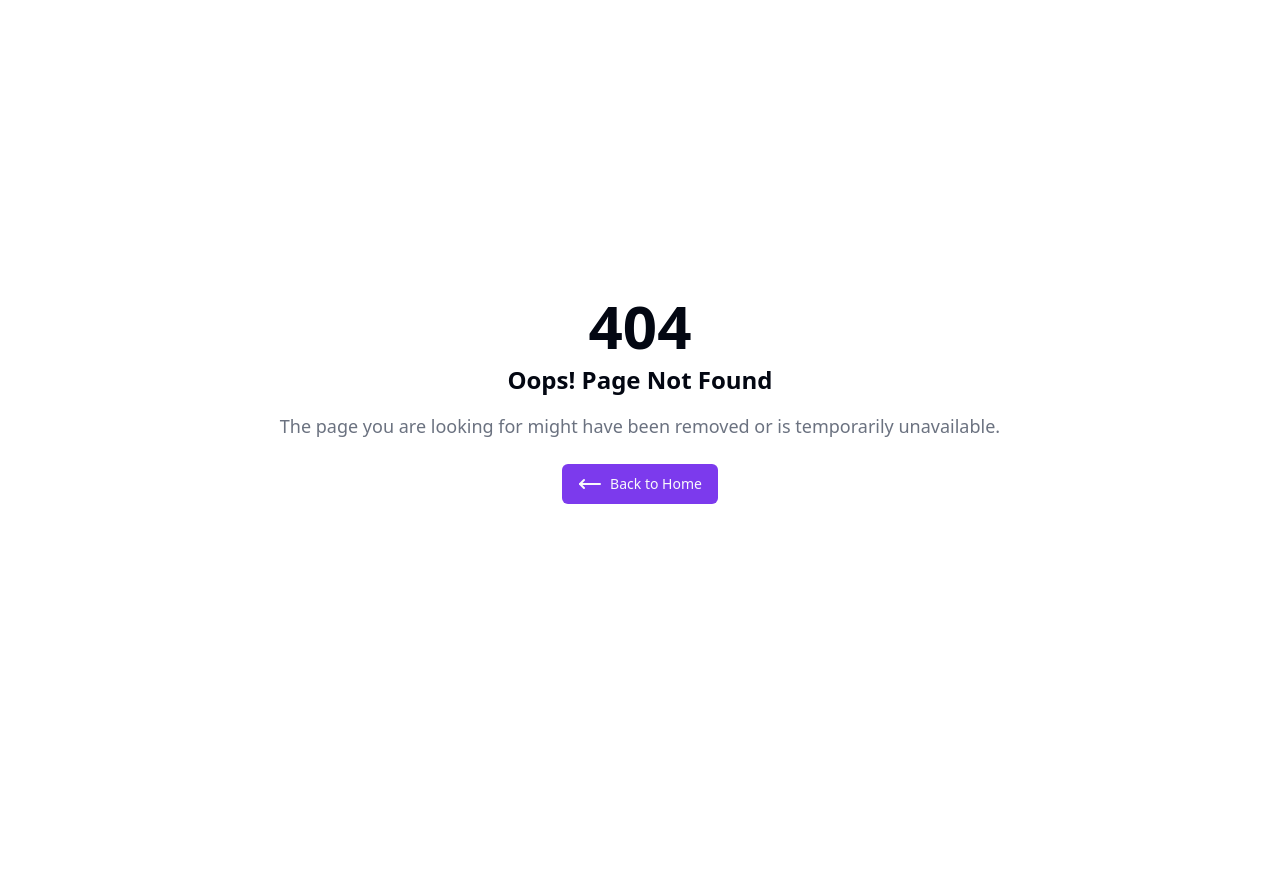
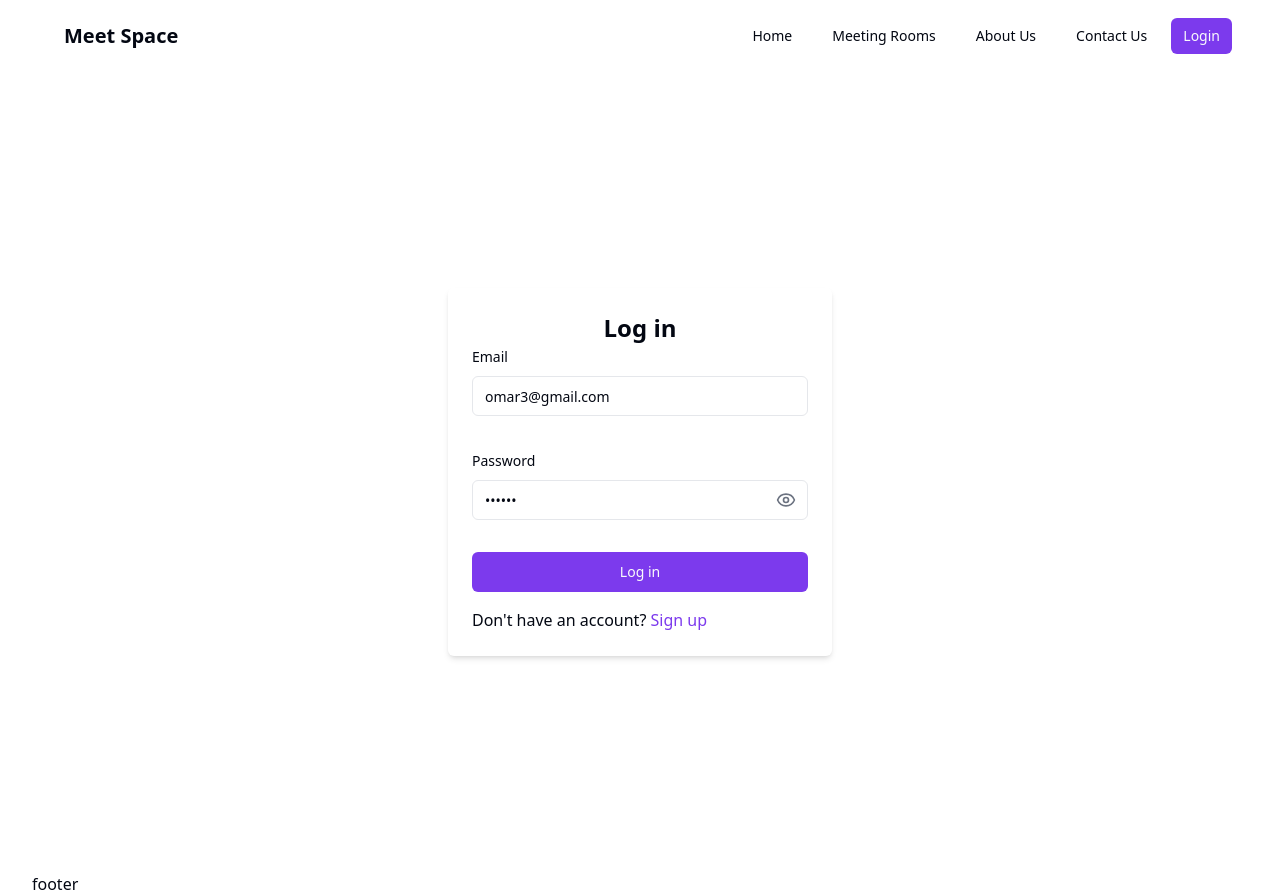
Before and after one commit to omarfaruktaj/meet-space, a React (Vite) app: page /login in a window 1280 px wide. Before the commit this address had no page. Before the commit the page ends 800 px from the top, so only its background shows below. Built offline with nearby package versions, Linux system fonts and the light colour scheme.

Commit message:
feat(auth): add login functionality
- Implemented user login form
- Added validation and error handling
- Connected login form to backend API

```diff
--- /dev/null
+++ b/src/features/user/components/login-form.tsx
@@ -0,0 +1,110 @@
+import { zodResolver } from "@hookform/resolvers/zod";
+import { useForm } from "react-hook-form";
+import { loginFormSchema, TLoginFormSchema } from "../validation-schema";
+import { Button } from "@/components/ui/button";
+import {
+  Form,
+  FormControl,
+  FormField,
+  FormItem,
+  FormLabel,
+  FormMessage,
+} from "@/components/ui/form";
+import { Input } from "@/components/ui/input";
+import { useLoginMutation } from "../userApi";
+import { toast } from "sonner";
+import { Response } from "@/types";
+import { User } from "../types";
+import { useNavigate } from "react-router-dom";
+import { useState } from "react";
+import { Eye, EyeOff } from "lucide-react";
+import { useAppDispatch } from "@/redux/hooks";
+import { setToken } from "../userSlice";
+
+export default function LoginForm() {
+  const [showPassword, setShowPassword] = useState(false);
+  const [login, { isLoading }] = useLoginMutation();
+  const navigate = useNavigate();
+
+  const dispatch = useAppDispatch();
+
+  const form = useForm<TLoginFormSchema>({
+    resolver: zodResolver(loginFormSchema),
+    defaultValues: {
+      email: "omar3@gmail.com",
+      password: "123456",
+    },
+  });
+
+  async function onSubmit(values: TLoginFormSchema) {
+    try {
+      const res = (await login(values)) as Response<User>;
+      if (res.error) {
+        toast.error(
+          res.error.data.message || "Login failed. Please try again."
+        );
+      } else {
+        toast.success("You’ve successfully log in.");
+        dispatch(setToken(res.data?.token as string));
+        navigate("/");
+      }
+    } catch (error) {
+      toast.error("An unknown error occurred.");
+      console.error("Login failed:", error);
+    }
+  }
+  return (
+    <Form {...form}>
+      <form onSubmit={form.handleSubmit(onSubmit)} className="space-y-8">
+        <FormField
+          control={form.control}
+          name="email"
+          render={({ field }) => (
+            <FormItem>
+              <FormLabel>Email</FormLabel>
+              <FormControl>
+                <Input placeholder="Enter your email" {...field} />
+              </FormControl>
+              <FormMessage />
+            </FormItem>
+          )}
+        />
+        <FormField
+          control={form.control}
+          name="password"
+          render={({ field }) => (
+            <FormItem>
+              <FormLabel>Password</FormLabel>
+              <FormControl>
+                <div className="relative">
+                  <Input
+                    type={showPassword ? "text" : "password"}
+                    placeholder="Create a secure password"
+                    {...field}
+                  />
+                  <Button
+                    type="button"
+                    variant={"link"}
+                    className="absolute inset-y-0 right-0 flex items-center pr-3"
+                    onClick={() => setShowPassword(!showPassword)}
+                  >
+                    {showPassword ? (
+                      <EyeOff className="w-5 h-5 text-gray-500" />
+                    ) : (
+                      <Eye className="w-5 h-5 text-gray-500" />
+                    )}
+                  </Button>
+                </div>
+              </FormControl>
+              <FormMessage />
+            </FormItem>
+          )}
+        />
+
+        <Button type="submit" className="w-full">
+          {isLoading ? "Please wait..." : "Log in"}
+        </Button>
+      </form>
+    </Form>
+  );
+}
--- a/src/features/user/userApi.ts
+++ b/src/features/user/userApi.ts
@@ -1,5 +1,5 @@
 import { baseApi } from "@/redux/api/baseapi";
-import { TSignupFormSchema } from "./validation-schema";
+import { TLoginFormSchema, TSignupFormSchema } from "./validation-schema";
 import { Response } from "@/types";
 import { User } from "./types";
 
@@ -12,7 +12,14 @@ const userApi = baseApi.injectEndpoints({
         body: data,
       }),
     }),
+    login: builder.mutation<Response<User>, TLoginFormSchema>({
+      query: (data) => ({
+        url: "/auth/login",
+        method: "POST",
+        body: data,
+      }),
+    }),
   }),
 });
 
-export const { useSignupMutation } = userApi;
+export const { useSignupMutation, useLoginMutation } = userApi;
--- /dev/null
+++ b/src/features/user/userSlice.ts
@@ -0,0 +1,34 @@
+import { createSlice, PayloadAction } from "@reduxjs/toolkit";
+import { User } from "./types";
+
+interface UserState {
+  token: null | string;
+  user: null | User;
+}
+
+const initialState: UserState = {
+  token: localStorage.getItem("token") || null,
+  user: null,
+};
+
+export const userSlice = createSlice({
+  initialState,
+  name: "user",
+  reducers: {
+    setToken: (state, action: PayloadAction<string>) => {
+      state.token = action.payload;
+
+      if (action.payload) {
+        localStorage.setItem("token", action.payload);
+      } else {
+        localStorage.removeItem("token");
+      }
+    },
+    setUser: (state, action) => {
+      state.user = action.payload;
+    },
+  },
+});
+
+export const { setToken, setUser } = userSlice.actions;
+export default userSlice.reducer;
--- a/src/features/user/validation-schema.ts
+++ b/src/features/user/validation-schema.ts
@@ -26,5 +26,16 @@ export const signupFormSchema = z.object({
 
   address: z.string().min(1, { message: "Please provide your address." }),
 });
+export const loginFormSchema = z.object({
+  email: z
+    .string()
+    .min(1, { message: "Please provide your email address." })
+    .email({ message: "Please enter a valid email address." }),
+
+  password: z
+    .string()
+    .min(6, { message: "Your password must be at least 6 characters long." }),
+});
 
 export type TSignupFormSchema = z.infer<typeof signupFormSchema>;
+export type TLoginFormSchema = z.infer<typeof loginFormSchema>;
--- a/src/layouts/auth-layout.tsx
+++ b/src/layouts/auth-layout.tsx
@@ -1,6 +1,19 @@
-import { Outlet } from "react-router-dom";
+import { useAppSelector } from "@/redux/hooks";
+import { useEffect } from "react";
+import { Outlet, useLocation, useNavigate } from "react-router-dom";
 
 export default function AuthLayout() {
+  const token = useAppSelector((state) => state.user.token);
+  const location = useLocation();
+  const navigate = useNavigate();
+  const from = location?.state?.from?.pathname || "/";
+
+  useEffect(() => {
+    if (token) {
+      navigate(from, { replace: true });
+    }
+  }, [token, navigate, from]);
+
   return (
     <div className="min-h-screen w-full flex items-center justify-center">
       <Outlet />
--- /dev/null
+++ b/src/pages/login.tsx
@@ -0,0 +1,19 @@
+import LoginForm from "@/features/user/components/login-form";
+import { Link } from "react-router-dom";
+
+export default function Login() {
+  return (
+    <div className="min-w-96 rounded-md shadow-md p-6">
+      <h3 className="text-2xl font-bold text-center">Log in</h3>
+
+      <LoginForm />
+
+      <p className="mt-4">
+        Don't have an account?{" "}
+        <Link className="text-primary" to="/signup">
+          Sign up
+        </Link>
+      </p>
+    </div>
+  );
+}
--- a/src/pages/signup.tsx
+++ b/src/pages/signup.tsx
@@ -8,13 +8,10 @@ export default function Signup() {
 
       <SignupForm />
 
-      <p
-        className="mt-4
-      "
-      >
+      <p className="mt-4">
         Already have an account?{" "}
-        <Link className="text-primary" to={"/login"}>
-          login
+        <Link className="text-primary" to="/login">
+          Log in
         </Link>
       </p>
     </div>
--- a/src/redux/hooks.ts
+++ b/src/redux/hooks.ts
@@ -1,5 +1,6 @@
 import { useDispatch, useSelector } from "react-redux";
-import { AppDispatch, RootState } from "./store";
+import type { RootState, AppDispatch } from "./store";
 
+// Use throughout your app instead of plain `useDispatch` and `useSelector`
 export const useAppDispatch = useDispatch.withTypes<AppDispatch>();
 export const useAppSelector = useSelector.withTypes<RootState>();
--- a/src/redux/store.ts
+++ b/src/redux/store.ts
@@ -1,8 +1,10 @@
 import { configureStore } from "@reduxjs/toolkit";
 import { baseApi } from "./api/baseapi";
+import userSlice from "@/features/user/userSlice";
 
 export const store = configureStore({
   reducer: {
+    user: userSlice,
     [baseApi.reducerPath]: baseApi.reducer,
   },
   middleware: (getDefaultMiddleware) =>
@@ -10,4 +12,4 @@ export const store = configureStore({
 });
 
 export type RootState = ReturnType<typeof store.getState>;
-export type AppDispatch = typeof store.getState;
+export type AppDispatch = typeof store.dispatch;
--- a/src/routes/router.tsx
+++ b/src/routes/router.tsx
@@ -2,6 +2,7 @@ import AuthLayout from "@/layouts/auth-layout";
 import MainLayout from "@/layouts/main-layout";
 import RootLayout from "@/layouts/root-layout";
 import Home from "@/pages/home";
+import Login from "@/pages/login";
 import NotFound from "@/pages/not-found";
 import Signup from "@/pages/signup";
 import { createBrowserRouter } from "react-router-dom";
@@ -27,6 +28,10 @@ const router = createBrowserRouter([
                 path: "/signup",
                 element: <Signup />,
               },
+              {
+                path: "/login",
+                element: <Login />,
+              },
             ],
           },
         ],
```
Also changed, not shown: src/types/index.ts (+7 -2 lines).
